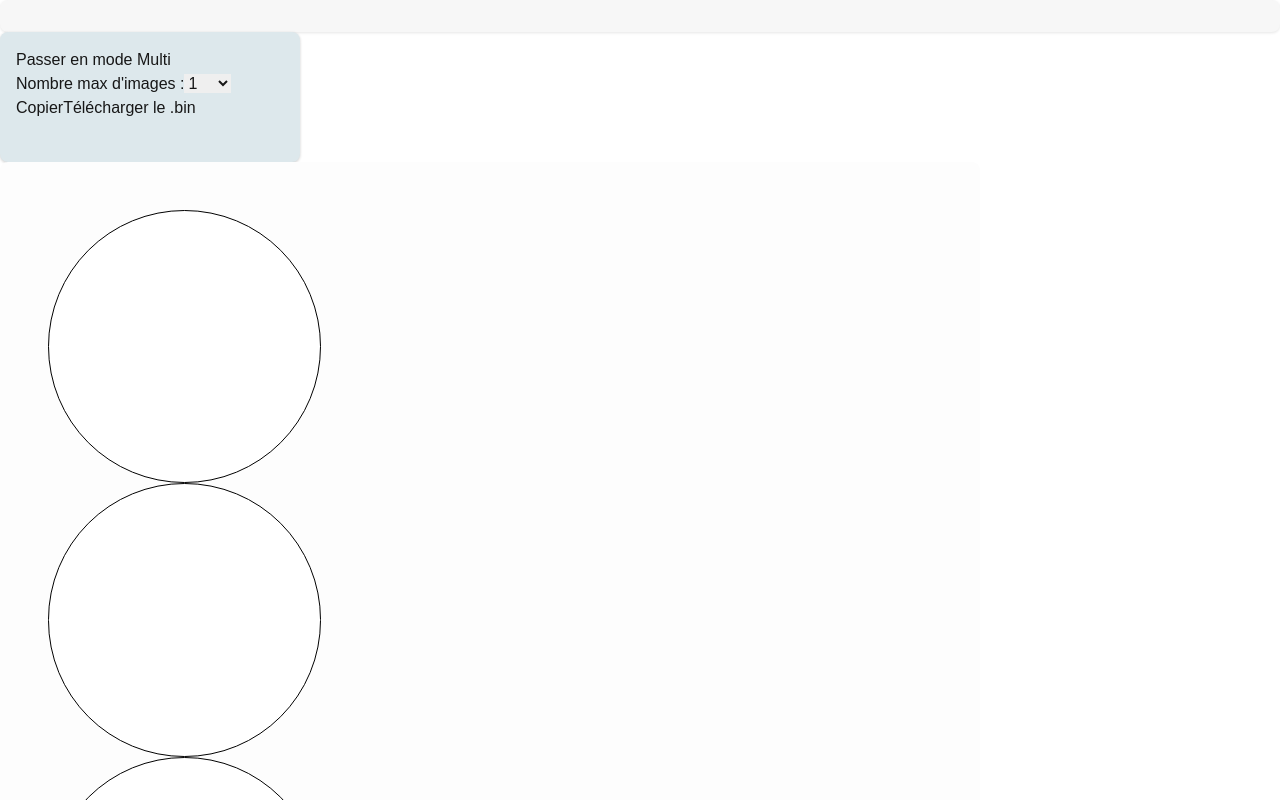
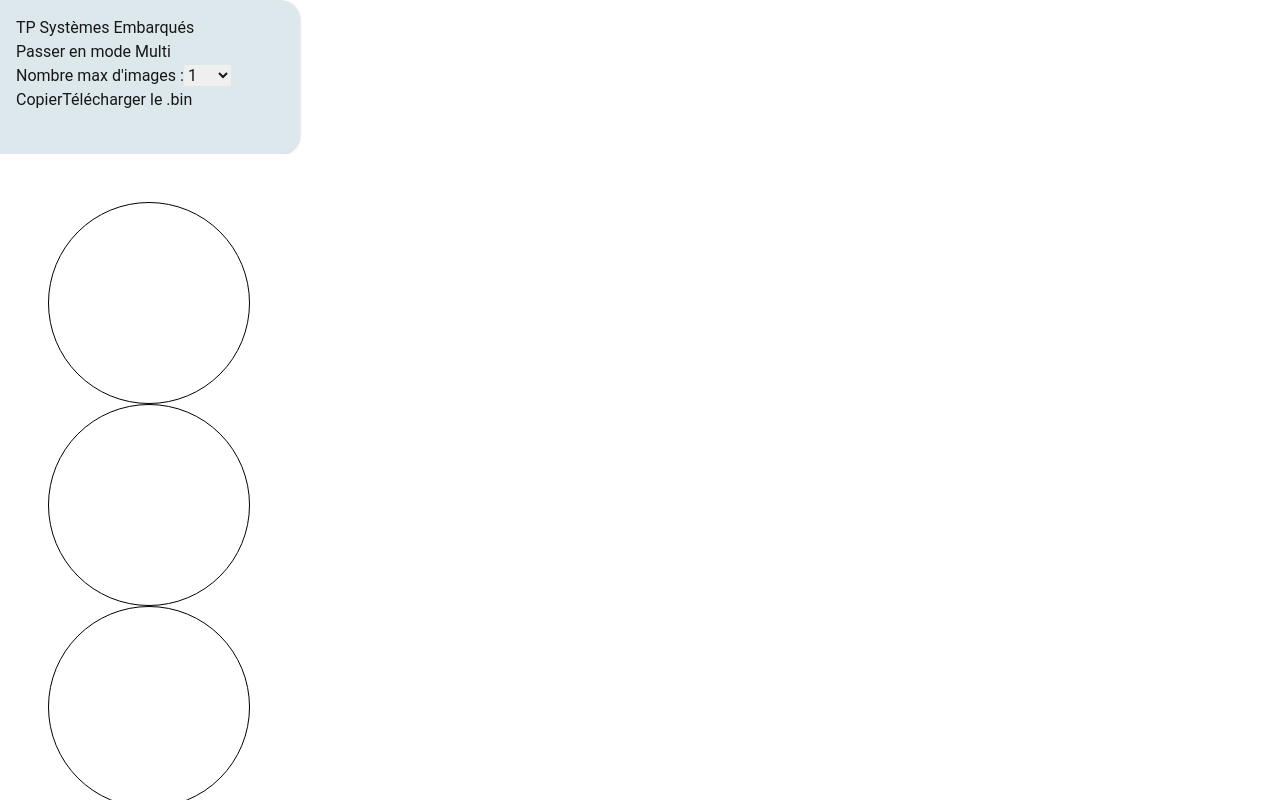
Before and after one commit to jevlgx/feux-de-pharmacie, a Next.js app in the folder binary-file-generator/: page /scrollingmode in a window 1280 px wide. Built offline with nearby package versions, Linux system fonts and the light colour scheme.

Commit message:
New interface 80%

```diff
--- a/binary-file-generator/src/app/(generationTypes)/components/Led.jsx
+++ b/binary-file-generator/src/app/(generationTypes)/components/Led.jsx
@@ -1,36 +1,39 @@
-import { useState,forwardRef, useImperativeHandle } from "react";
+import { useState, forwardRef, useImperativeHandle } from "react";
 
-const Led = forwardRef(({index, onToggle}, ref) =>{
-    // Déclare une variable d'état "isOn" initialisée à false (éteint)
+const Led = forwardRef(({ index, onToggle }, ref) => {
+    // Declare a state variable "isOn" initialized to false (off)
     const [isOn, setIsOn] = useState(false);
 
     const toggleLED = () => {
         setIsOn(prevIsOn => !prevIsOn);
-        onToggle(index); // Appelle la fonction parent pour notifier le changement
+        onToggle(index); // Call the parent function to notify the change
     };
 
-    const changeState = (state)=>{
-        setIsOn(state == "1" ? false : true)
-    }
+    const changeState = (state) => {
+        setIsOn(state === "1" ? false : true);
+    };
 
     useImperativeHandle(ref, () => ({
         changeState,
     }));
 
-    // Style de la LED
+    // Define the LED style
     const style = {
         width: '100%',
         aspectRatio: '1 / 1',
         border: '1px solid black',
         borderRadius: '50%',
-        backgroundColor: isOn ? 'green' : 'white', // Vert si allumé, blanc si éteint
-        cursor: 'pointer' // Change le curseur pour indiquer qu'il est cliquable
+        cursor: 'pointer',
     };
 
     return (
-        <div style={style} onClick={toggleLED}>
+        <div
+            style={style}
+            className={isOn ? 'bg-green-500' : 'bg-white'}
+            onClick={toggleLED}
+        >
         </div>
     );
-})
+});
 
 export default Led;
--- a/binary-file-generator/src/app/(generationTypes)/components/Matrix.jsx
+++ b/binary-file-generator/src/app/(generationTypes)/components/Matrix.jsx
@@ -1,19 +1,19 @@
 import React, { useRef, forwardRef, useImperativeHandle, useState, useEffect } from "react";
-import Column from "./Column"; // Assurez-vous que le chemin est correct
+import Column from "./Column"; // Ensure the path is correct
 import { copyToClipboard } from "../utils";
 
-const Matrix = forwardRef(({ index = 1 }, ref) => {
-  const columnsRefs = useRef(Array(8).fill(null)); // Références pour les colonnes
-  const [showTooltip, setShowTooltip] = useState(false); // État pour afficher l'info-bulle
-  const [tooltipPosition, setTooltipPosition] = useState({ left: 0, top: 0 }); // Position de l'info-bulle
-  const tooltipRef = useRef(null); // Référence pour l'info-bulle
+const Matrix = forwardRef(({ index = 1, letter }, ref) => { // Add letter prop
+  const columnsRefs = useRef(Array(8).fill(null)); // References for the columns
+  const [showTooltip, setShowTooltip] = useState(false); // State for tooltip visibility
+  const [tooltipPosition, setTooltipPosition] = useState({ left: 0, top: 0 }); // Tooltip position
+  const tooltipRef = useRef(null); // Reference for the tooltip
 
   const getStaticImage = () => {
     const values = columnsRefs.current.map((columnRef) => {
       if (columnRef) {
-        return columnRef.getColumnHEX(); // Appel à la méthode de la colonne
+        return columnRef.getColumnHEX(); // Call to the column method
       }
-      return null; // TODO: lancer une exception car une référence doit toujours pointer vers une colonne
+      return null; // TODO: throw an exception as a reference should always point to a column
     });
     return values.join('').repeat(8);
   };
@@ -23,38 +23,38 @@ const Matrix = forwardRef(({ index = 1 }, ref) => {
   }));
 
   const handleContextMenu = (event) => {
-    event.preventDefault(); // Empêche le menu contextuel par défaut
-    setShowTooltip(true); // Affiche l'info-bulle
-    setTooltipPosition({ left: event.pageX, top: event.pageY }); // Positionne l'info-bulle à l'endroit du clic
+    event.preventDefault(); // Prevent default context menu
+    setShowTooltip(true); // Show tooltip
+    setTooltipPosition({ left: event.pageX, top: event.pageY }); // Position tooltip at click location
   };
 
   const handleCopy = () => {
-    copyToClipboard(getStaticImage().slice(0,16));//etat de la matrice sans répetition
-    setShowTooltip(false); // Masque l'info-bulle après le clic
+    copyToClipboard(getStaticImage().slice(0, 16)); // Copy matrix state without repetition
+    setShowTooltip(false); // Hide tooltip after click
   };
+
   const handlePaste = () => {
     navigator.clipboard.readText()
       .then(text => {
         const hexPattern = /^[0-9A-Fa-f]{16}$/;
-        if( hexPattern.test(text)){//on ne colle que si la valeur correspond à l'état possible d'une matrice
-          columnsRefs.current.map((columnRef, index) => {
+        if (hexPattern.test(text)) { // Only paste if value matches possible matrix state
+          columnsRefs.current.forEach((columnRef, index) => {
             if (columnRef) {
-              return columnRef.pasteColumnHex(text.slice(index*2, index*2 +2)); // Appel à la méthode de la colonne
+              columnRef.pasteColumnHex(text.slice(index * 2, index * 2 + 2)); // Call to the column method
             }
-            return null; // TODO: lancer une exception car une référence doit toujours pointer vers une colonne
           });
-        }else{
-            alert('veuillez copier une matrice avant')
+        } else {
+          alert('Veuillez copier une matrice avant');
         }
       })
       .catch(err => {
         alert('Erreur lors du collage : ');
-      console.error(err)
+        console.error(err);
       });
-    setShowTooltip(false); // Masque l'info-bulle après le clic
+    setShowTooltip(false); // Hide tooltip after click
   };
 
-  // Gérer le clic en dehors de l'info-bulle
+  // Handle click outside the tooltip
   useEffect(() => {
     const handleClickOutside = (event) => {
       if (tooltipRef.current && !tooltipRef.current.contains(event.target)) {
@@ -62,10 +62,10 @@ const Matrix = forwardRef(({ index = 1 }, ref) => {
       }
     };
 
-    // Ajouter l'écouteur d'événements
+    // Add event listener
     document.addEventListener("mousedown", handleClickOutside);
 
-    // Nettoyer l'écouteur d'événements lors du démontage
+    // Clean up event listener on unmount
     return () => {
       document.removeEventListener("mousedown", handleClickOutside);
     };
@@ -73,7 +73,7 @@ const Matrix = forwardRef(({ index = 1 }, ref) => {
 
   return (
     <div
-      className="flex-grow flex justify-center bg-white hover:bg-blue-300 "
+      className="flex justify-center bg-white"
       onContextMenu={handleContextMenu}
     >
       <div className="w-[200px]">
@@ -87,12 +87,12 @@ const Matrix = forwardRef(({ index = 1 }, ref) => {
 
       {showTooltip && (
         <div
-          ref={tooltipRef} // Référence pour l'info-bulle
+          ref={tooltipRef} // Reference for the tooltip
           className="cursor-pointer absolute bg-gray-700 text-white p-2 rounded"
           style={{ left: tooltipPosition.left, top: tooltipPosition.top }}
         >
           <div onClick={handleCopy}>Copier</div>
-          <div onClick={handlePaste}>coller</div>
+          <div onClick={handlePaste}>Coller</div>
         </div>
       )}
     </div>
--- a/binary-file-generator/src/app/(generationTypes)/components/ToolBar.jsx
+++ b/binary-file-generator/src/app/(generationTypes)/components/ToolBar.jsx
@@ -6,46 +6,46 @@ import {
   downloadSetOfBinFiles,
   seralizeImagesToHex,
   seralizeImagesToHexArray,
-} from "../utils"; // Assurez-vous que downloadSetOfBinFiles est importé
+} from "../utils";
 
 export default function ToolBar({ matrices, matrixRefs, addMatrix, deleteAllMatrix, setMatrixMode }) {
-  const [mode, setMode] = useState(SETTING_MODES.mono); // État pour le mode d'utilisation
-  const [numberOfLoopingImages, setnumberOfLoopingImages] = useState(1); // État pour le nombre de matrices sélectionnées
+  const [mode, setMode] = useState(SETTING_MODES.mono);
+  const [numberOfLoopingImages, setnumberOfLoopingImages] = useState(1);
 
   const handleModeChange = (newMode) => {
-    deleteAllMatrix(); // Supprime toutes les matrices
-    addMatrix(); //ajoute une matrice
+    deleteAllMatrix();
+    addMatrix();
     setMatrixMode(newMode);
-
-    setMode(newMode)
+    setMode(newMode);
   };
 
-  const handleCountChange = (numberOfLoopingImages)=>{
+  const handleCountChange = (numberOfLoopingImages) => {
     deleteAllMatrix();
-    addMatrix(); // Ajoute le nombre de matrices correspondant à l'option sélectionnée
-
-    setnumberOfLoopingImages(numberOfLoopingImages)
-  }
+    addMatrix();
+    setnumberOfLoopingImages(numberOfLoopingImages);
+  };
 
   return (
-    <div id="tool-bar">
-      <div className="p-4">
-        {mode === SETTING_MODES.mono ? (
+    <div id="tool-bar" >
+      <div className="p-2 flex-col justify-items-center">
+        <h1 className="text-4xl font-bold text-center text-blue-500 my-4">TP Systèmes Embarqués</h1>        {mode === SETTING_MODES.mono ? (
           <>
-            {(matrices.length < numberOfLoopingImages) &&
+            <div className="flex flex-col items-center mt-4">
               <button
-                onClick={() => { addMatrix()}}
-                className="mt-4 bg-blue-500 text-white p-2 rounded"
+                onClick={() => { handleModeChange(SETTING_MODES.multy); }}
+                className="mt-4 bg-green-500 text-white p-2 rounded hover:bg-green-600 transition duration-200"
+              >
+                Passer en mode Multi
+              </button>
+              {(matrices.length < numberOfLoopingImages) && (
+                <button
+                  onClick={() => { addMatrix(); }}
+                  className="mt-4 bg-blue-500 text-white p-2 rounded hover:bg-blue-600 transition duration-200"
                 >
                   Ajouter une Matrice
                 </button>
-            }
-            <button
-              onClick={() => { handleModeChange(SETTING_MODES.multy)}}
-              className="mt-4 bg-green-500 text-white p-2 rounded"
-            >
-              Passer en mode Multi
-            </button>
+              )}
+
               <div className="mt-4">
                 <label htmlFor="matrix-count" className="block">
                   Nombre max d'images :
@@ -54,7 +54,7 @@ export default function ToolBar({ matrices, matrixRefs, addMatrix, deleteAllMatr
                   id="matrix-count"
                   value={numberOfLoopingImages}
                   onChange={(e) => handleCountChange(Number(e.target.value))}
-                className="mt-2 border rounded p-1"
+                  className="mt-2 border border-gray-300 rounded p-2 w-full"
                 >
                   <option value={1}>1</option>
                   <option value={2}>2</option>
@@ -66,25 +66,27 @@ export default function ToolBar({ matrices, matrixRefs, addMatrix, deleteAllMatr
                   <option value={128}>128</option>
                 </select>
               </div>
+            </div>
           </>
         ) : (
-          <><button
-                onClick={() => { addMatrix()}}
-                className="mt-4 bg-blue-500 text-white p-2 rounded"
+          <>
+            <button
+              onClick={() => { handleModeChange(SETTING_MODES.mono); }}
+              className="mt-4 bg-green-500 text-white p-2 rounded hover:bg-green-600 transition duration-200"
+            >
+              Passer en mode Mono
+            </button>
+            <button
+              onClick={() => { addMatrix(); }}
+              className="mt-4 bg-blue-400 flex text-white p-2 rounded hover:bg-blue-500 transition duration-200"
             >
               Ajouter une Image
             </button>
-            <button
-              onClick={() => { handleModeChange(SETTING_MODES.mono)}}
-              className="mt-4 bg-green-500 text-white p-2 rounded"
-            >
-              Passer en mode Mono
-            </button>
+
           </>
         )}
       </div>
-      <div className="bg-[#EF4EF3] p-2">
-        <div className="mt-4 bg-gray-300 flex gap-4 justify-evenly">
+      <div className="bg-blue-500 flex gap-4 text-white rounded-xl p-2 justify-evenly">
         {mode === SETTING_MODES.multy ? (
           <button
             onClick={() => {
@@ -128,6 +130,5 @@ export default function ToolBar({ matrices, matrixRefs, addMatrix, deleteAllMatr
         )}
       </div>
     </div>
-    </div>
   );
 }
--- a/binary-file-generator/src/app/(generationTypes)/scrollingmode/page.jsx
+++ b/binary-file-generator/src/app/(generationTypes)/scrollingmode/page.jsx
@@ -7,8 +7,7 @@ import Workspace from "../components/Workspace";
 import { MaxImages, SETTING_MODES } from "../utils";
 
 const Scrollingmode = () => {
-  const [matrices, setMatrices] = useState([{ id: Date.now(), occurence: 1 }]);
-  const [letter, setLetter] = useState(""); // State for the letter input
+  const [matrices, setMatrices] = useState([{ id: Date.now(), occurence: 1, letter: "" }]);
   const matrixRefs = useRef([React.createRef()]);
   const [matrixMode, setMatrixMode] = useState(SETTING_MODES.mono);
 
@@ -31,11 +30,17 @@ const Scrollingmode = () => {
     }
   };
 
+  const handleLetterChange = (index, value) => {
+    const newMatrices = [...matrices];
+    newMatrices[index].letter = value; // Update the letter for the specific matrix
+    setMatrices(newMatrices);
+  };
+
   const addMatrix = (count = 1) => {
     setMatrices((prevMatrices) => {
       let newMatrices = [];
       for (let uniqueId = 1; uniqueId <= count; uniqueId++) {
-        const newMatrix = { id: Date.now() + uniqueId, occurence: 1 };
+        const newMatrix = { id: Date.now() + uniqueId, occurence: 1, letter: "" };
         newMatrices.push(newMatrix);
         matrixRefs.current.push(React.createRef());
       }
@@ -56,8 +61,7 @@ const Scrollingmode = () => {
   };
 
   return (
-    <div className="flex flex-col h-screen">
-      <div className="flex flex-row flex-grow p-4 bg-gray-50">
+    <div className="flex flex-row ">
       <ToolBar
         matrices={matrices}
         matrixRefs={matrixRefs}
@@ -66,19 +70,20 @@ const Scrollingmode = () => {
         setMatrixMode={setMatrixMode}
       />
       <Workspace>
-          <div id="matrix-container" className="mt-6 space-y-6">
+        <div className="mt-1 p-4">
+          <div id="matrix-container" className="overflow-y-auto">
             {matrices.map((matrix, index) => (
               <div
                 key={matrix.id}
-                className="bg-white shadow-lg rounded-lg p-4 border border-gray-200"
+                className="shadow-lg rounded-lg p-4 border border-gray-200 bg-white transition duration-200 hover:shadow-xl flex flex-col"
               >
                 <Matrix
                   ref={matrixRefs.current[index]}
                   index={index + 1}
                   mode={matrixMode}
-                  letter={letter} // Pass the letter to the Matrix component
+                  letter={matrix.letter} // Pass the letter specific to the matrix
                 />
-                <div className="mt-4">
+                <div>
                   <label
                     htmlFor={`occurrence-${index}`}
                     className="block text-center font-semibold text-gray-700"
@@ -92,21 +97,38 @@ const Scrollingmode = () => {
                     onChange={(e) => handleOccurenceChange(index, e.target.value)}
                     min="1"
                     max={MaxImages}
-                    className="w-full border border-gray-300 rounded p-2 text-center"
+                    className="w-full border border-gray-300 rounded p-2 text-center focus:outline-none focus:ring-2 focus:ring-blue-400"
                     disabled={matrixMode === SETTING_MODES.multy}
+                  />
+                </div>
+                {/* Input for entering a letter below the repetitions input */}
+                <div className="mt-4">
+                  <label
+                    htmlFor={`letter-input-${index}`} // Unique id for each input
+                    className="block text-center font-semibold text-gray-700"
+                  >
+                    Entrer une lettre:
+                  </label>
+                  <input
+                    type="text"
+                    id={`letter-input-${index}`}
+                    value={matrix.letter} // Use the letter specific to the matrix
+                    onChange={(e) => handleLetterChange(index, e.target.value)}
+                    className="w-full border border-gray-300 rounded p-2 text-center focus:outline-none focus:ring-2 focus:ring-blue-400"
+                    maxLength={1} // Limit to a single character
                   />
                 </div>
                 <button
                   onClick={() => removeMatrix(index)}
-                  className="mt-4 w-full bg-red-400 text-white p-2 rounded hover:bg-red-500 transition duration-200"
+                  className="mt-4 w-full bg-red-500 text-white p-2 rounded hover:bg-red-600 transition duration-200"
                 >
                   Supprimer la Matrice
                 </button>
               </div>
             ))}
           </div>
+        </div>
       </Workspace>
-      </div>
     </div>
   );
 };
--- a/binary-file-generator/src/app/globals.css
+++ b/binary-file-generator/src/app/globals.css
@@ -7,11 +7,8 @@
   --foreground: #171717;
   --mocup-color: #e0e0e0; /* Lighter for a softer appearance */
   --mocup-color-2: #f7f7f7; /* Even lighter for sections */
-  --header-height: 60px;
-  --body-height: calc(100vh - var(--header-height) - var(--footer-height));
-  --footer-height: 0px;
-  --tool-bar-width: 300px;
-  --workspace-width: calc(100vw - var(--tool-bar-width));
+  --tool-bar-width: 300px; /* Fixed width for toolbar */
+  --workspace-width: 1000px; /* Fixed width for toolbar */
 }
 
 @media (prefers-color-scheme: dark) {
@@ -24,35 +21,24 @@
 }
 
 * {
-  box-sizing: border-box; /* Ensure padding and border are included in the element's total width and height */
+  box-sizing: border-box; /* Include padding and border in width and height */
 }
 
 body {
   color: var(--foreground);
   background: var(--background);
-  font-family: 'Arial', 'Helvetica', sans-serif;
+  font-family: 'Roboto', 'Arial', 'Helvetica', sans-serif; /* Updated font family */
+  margin: 0; /* Remove default margin */
 }
 
 body > #main {
-  position: fixed;
-  left: 0;
-  top: 0;
-  display: grid;
-  height: 100vh;
-  width: 100vw;
-  overflow: hidden;
-  grid-template-columns: 1fr; /* Changed to use flexible columns */
-  grid-template-rows: var(--header-height) var(--body-height) var(--footer-height);
-
-  header, footer {
-    background-color: var(--mocup-color);
-    font-size: large;
-    text-align: center;
-    box-shadow: 0 2px 5px rgba(0, 0, 0, 0.1); /* Added shadow for depth */
-  }
+  display: flex; /* Use flexbox for layout */
+  height: 100vh; /* Full viewport height */
+  width: 100vw; /* Full viewport width */
+  overflow: hidden; /* Hide overflow for main container */
 
   > header {
-    height: var(--header-height);
+    height: var(--header-height); /* Fixed height for header */
     display: flex; /* Center contents */
     align-items: center;
     justify-content: center;
@@ -60,49 +46,33 @@ body > #main {
   }
 
   > main {
-    display: grid;
-    grid-template-rows: max-content 1fr;
-    height: var(--body-height);
+    display: flex; /* Use flexbox for workspace and toolbar */
+    /* flex: 1; Allow main to fill available space */
 
-    section {
-      background-color: var(--mocup-color-2);
-      padding: 1rem; /* Add padding for content */
-      border-radius: 8px; /* Rounded corners for sections */
-      box-shadow: 0 1px 3px rgba(0, 0, 0, 0.1); /* Soft shadow for sections */
+    #tool-bar {
+      width: var(--tool-bar-width);
+      background-color: rgb(221, 232, 236); /* Use a defined blue color */
+      height: var(--tool-bar-height); /* Fixed height */
+      display: grid;
+      grid-template-rows: 1fr 50px; /* You can adjust this based on your toolbar structure */
+      padding: 1rem;
+      border-bottom-right-radius: 20px; /* Rounded corners */
+      border-top-right-radius: 20px; /* Rounded corners */
+      box-shadow: 0 1px 3px rgba(0, 0, 0, 0.2); /* Shadow for toolbar */
     }
-
     #matrix-container {
-      width: 100%;
       display: grid;
       grid-template-columns: repeat(auto-fill, minmax(200px, 1fr)); /* Responsive grid */
       gap: 2rem;
       padding: 2rem;
-      justify-content: center;
     }
+    #workspace {
+      flex: 1; /* Allow workspace to fill remaining space */
+      background-color: rgb(255, 255, 255);
+      padding: 1rem; /* Padding for workspace */
+      overflow-y: auto; /* Enable vertical scrolling */
+      width: var(--workspace-width);
 
-    #workspace, #tool-bar {
-      height: 100%;
-      overflow-x: hidden;
-      overflow-y: auto;
-    }
-
-    #workspace {
-      height: 100%;
-      width: var(--workspace-width);
-      background-color: rgb(253, 253, 253);
-      border-radius: 8px; /* Rounded corners */
-      padding: 1rem; /* Padding for workspace */
-    }
-
-    #tool-bar {
-      width: var(--tool-bar-width);
-      background-color: rgb(221, 232, 236); /* Use a defined blue color */
-      height: 90%;
-      display: grid;
-      grid-template-rows: 1fr 50px;
-      padding: 1rem;
-      border-radius: 8px; /* Rounded corners */
-      box-shadow: 0 1px 3px rgba(0, 0, 0, 0.2); /* Shadow for toolbar */
     }
   }
 }
```
Also changed, not shown: binary-file-generator/src/app/(generationTypes)/components/letterMap.jsx (added, +41 -0 lines). Lines whose indentation alone changed are shown as unchanged.
